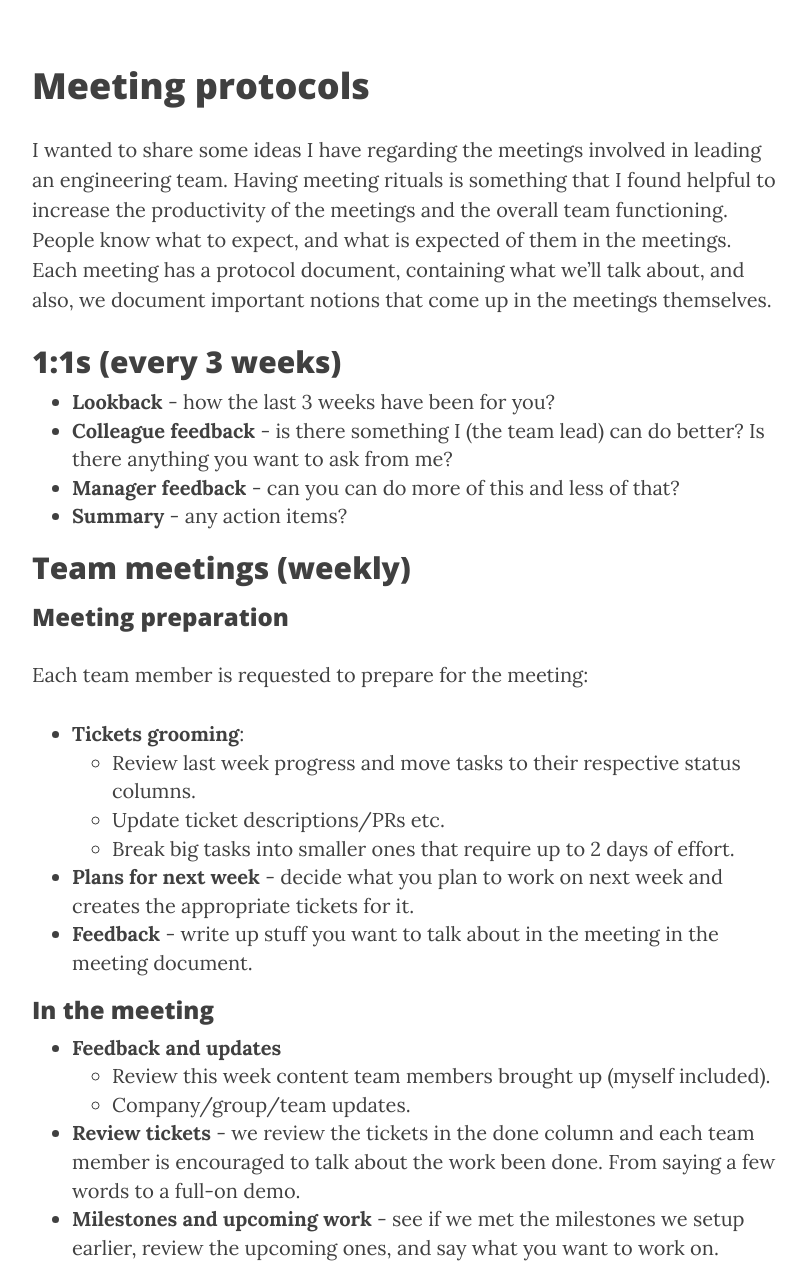
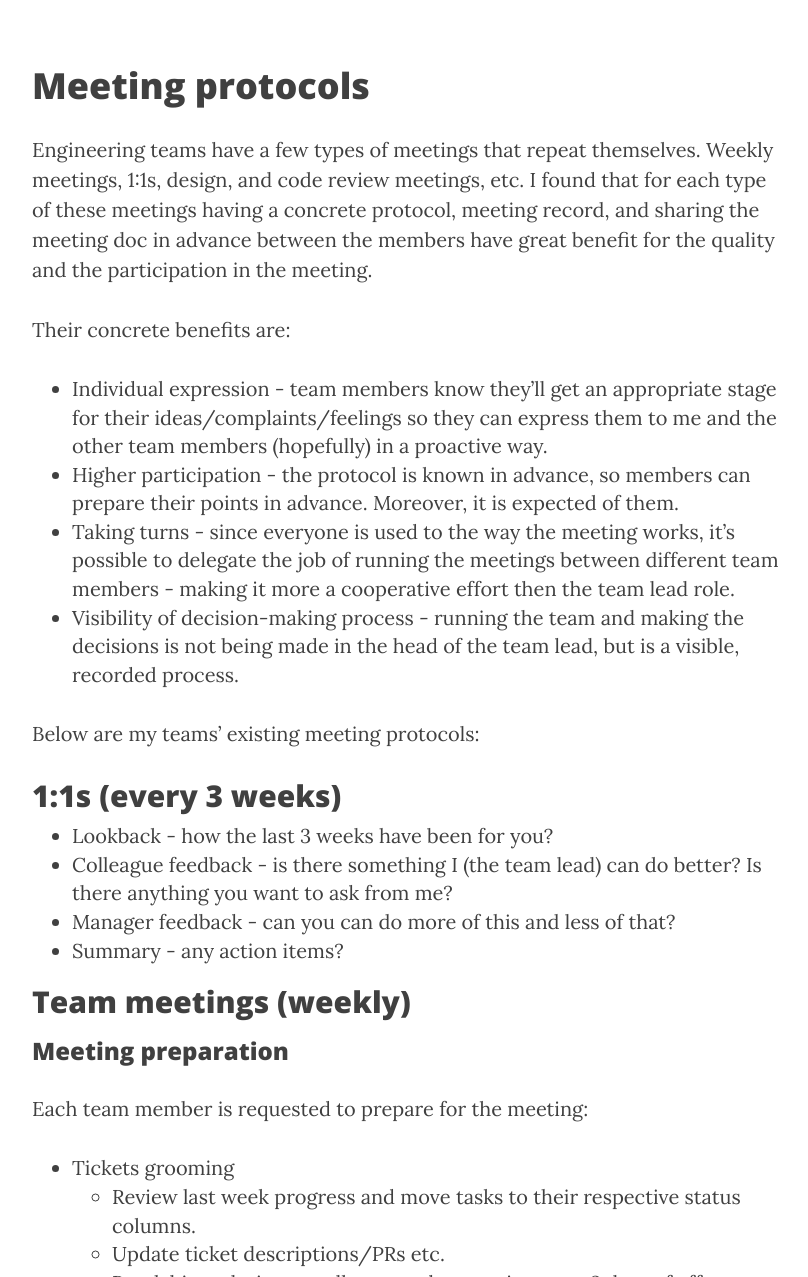
Before and after one commit to noamelf/noamelf.github.io, a Jekyll site: the page built from _posts/2019-07-07-meeting-protocols.md, in a window 1280 px wide and 1400 px high, scrolled down 294 px, cut to the strip 123-1400 px from the top of the window. Shown: the whole strip, without its empty margins (233-1041 px from the left). Built offline with Jekyll 4.4.1, drawn with Linux system fonts in a browser that asks for light colours; nearby versions of some CDN libraries; our own code applies the rules of GitHub Pages for plain Markdown files; comment, search, counter and statistics services are not loaded; some of the changed text lies outside the part shown.

Commit message:
Update 2019-07-07-meeting-protocols.md

```diff
--- a/_posts/2019-07-07-meeting-protocols.md
+++ b/_posts/2019-07-07-meeting-protocols.md
@@ -1,13 +1,22 @@
 # Meeting protocols
 
-I wanted to share some ideas I have regarding the meetings involved in leading an engineering team. Having meeting rituals is something that I found helpful to increase the productivity of the meetings and the overall team functioning. People know what to expect, and what is expected of them in the meetings. Each meeting has a protocol document, containing what we'll talk about, and also, we document important notions that come up in the meetings themselves.
+Engineering teams have a few types of meetings that repeat themselves. Weekly meetings, 1:1s, design, and code review meetings, etc. I found that for each type of these meetings having a concrete protocol, meeting record, and sharing the meeting doc in advance between the members have great benefit for the quality and the participation in the meeting.
+
+Their concrete benefits are:
+
+* Individual expression - team members know they'll get an appropriate stage for their ideas/complaints/feelings so they can express them to me and the other team members (hopefully) in a proactive way.
+* Higher participation - the protocol is known in advance, so members can prepare their points in advance. Moreover, it is expected of them.
+* Taking turns - since everyone is used to the way the meeting works, it's possible to delegate the job of running the meetings between different team members - making it more a cooperative effort then the team lead role.
+* Visibility of decision-making process - running the team and making the decisions is not being made in the head of the team lead, but is a visible, recorded process.
+
+Below are my teams' existing meeting protocols:
 
 ## 1:1s (every 3 weeks)
 
-* **Lookback** - how the last 3 weeks have been for you?
-* **Colleague feedback** - is there something I (the team lead) can do better? Is there anything you want to ask from me?
-* **Manager feedback** - can you can do more of this and less of that?
-* **Summary** - any action items?
+* Lookback - how the last 3 weeks have been for you?
+* Colleague feedback - is there something I (the team lead) can do better? Is there anything you want to ask from me?
+* Manager feedback - can you can do more of this and less of that?
+* Summary - any action items?
 
 ## Team meetings (weekly)
 
@@ -15,17 +24,26 @@
 
 Each team member is requested to prepare for the meeting:
 
-* **Tickets grooming**:
+* Tickets grooming
   * Review last week progress and move tasks to their respective status columns.
   * Update ticket descriptions/PRs etc.
   * Break big tasks into smaller ones that require up to 2 days of effort.
-* **Plans for next week** - decide what you plan to work on next week and creates the appropriate tickets for it.
-* **Feedback** - write up stuff you want to talk about in the meeting in the meeting document.
+* Plans for next week - decide what you plan to work on next week and creates the appropriate tickets for it.
+* Feedback - write up stuff you want to talk about in the meeting in the meeting document.
 
 ### In the meeting
 
-* **Feedback and updates**
+* Feedback and updates
   * Review this week content team members brought up (myself included).
   * Company/group/team updates.
-* **Review tickets** - we review the tickets in the done column and each team member is encouraged to talk about the work been done. From saying a few words to a full-on demo.
-* **Milestones and upcoming work** - see if we met the milestones we setup earlier, review the upcoming ones, and say what you want to work on.
+* Review tickets - we review the tickets in the done column and each team member is encouraged to talk about the work been done. From saying a few words to a full-on demo.
+* Milestones and upcoming work - see if we met the milestones we setup earlier, review the upcoming ones, and say what you want to work on.
+
+## Design reviews
+
+* Mission statement - what problem do we want to solve (or feature to add)? why do we need to solve it?
+* High-level overview - what are the components that compose the solution, how do they interact?
+* Drill down - depending on the project, specify how the components work internally.
+* Milestones - how is the project development broken down? what are the estimated delivery dates?
+* Risk management - what can go wrong (building on previous experience)? how can the risk be mitigated?
+* Feedback - time for the participant to offer their views.
```
